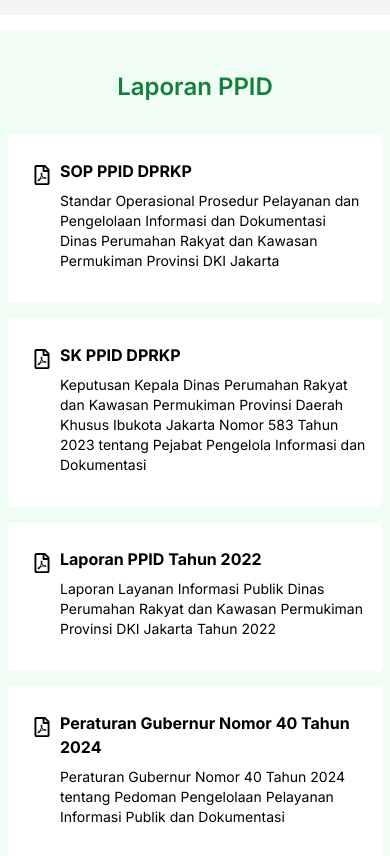
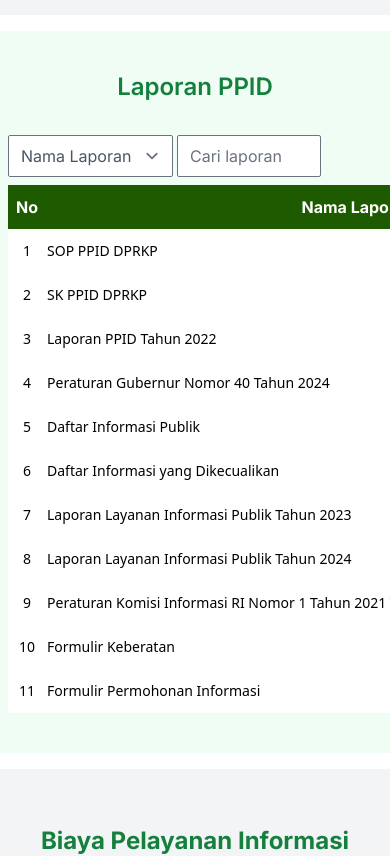
Before and after one commit to 1wasilah1/website-fe, a Next.js app: page /ppid in a window 390 px wide. Shown: the part 7760-8616 px from the top of the page. Built offline with nearby package versions, Linux system fonts and the light colour scheme.

Commit message:
update layout laporan ppid

```diff
--- a/components/PpidContent/LaporanPpid/index.tsx
+++ b/components/PpidContent/LaporanPpid/index.tsx
@@ -1,8 +1,7 @@
 "use client";
-import React from "react";
-import { FaRegFilePdf } from "react-icons/fa";
+import React, { useEffect, useState } from "react";
 
-const ppidItem = [
+let ppidItem = [
   {
     id: 1,
     title: "SOP PPID DPRKP",
@@ -80,21 +79,51 @@ const ppidItem = [
     id: 10,
     title: "Formulir Keberatan",
     link: "https://dprkp.jakarta.go.id/uploaded/webcontent/W0iJ0FIYoM2E65CHcf2P6OswdXHnhsAL.pdf",
-    year: 2023,
+    year: null,
     description: "Formulir Keberatan Informasi PPID",
   },
   {
     id: 11,
     title: "Formulir Permohonan Informasi",
     link: "https://dprkp.jakarta.go.id/uploaded/webcontent/6SVUKvoFUstFvqVQtciOV4H9PPePhnHj.pdf",
-    year: 2023,
+    year: null,
     description: "Formulir Permohonan Informasi PPID",
   },
 ];
 
 export default function LaporanPpid() {
+  const [value, setValue] = useState("");
+  const [dataLaporan, setDataLaporan] = useState([]);
+  const [type, setType] = useState("title");
+
+  useEffect(() => {
+    setDataLaporan(ppidItem);
+  }, []);
+
   const downloadLaporan = (url) => {
     window.open(url, "_blank");
+  };
+
+  const filterSearchBy = (typeFilter) => {
+    setType(typeFilter);
+  };
+
+  const searchValue = (event, keyword) => {
+    if (keyword !== "") {
+      let search;
+      if (type === "year") {
+        search = dataLaporan.filter((data) =>
+          data[type].includes(Number(keyword))
+        );
+      } else {
+        search = dataLaporan.filter((data) =>
+          data[type].toLowerCase().includes(keyword)
+        );
+      }
+      setDataLaporan(search);
+    } else {
+      setDataLaporan(ppidItem);
+    }
   };
 
   return (
@@ -103,26 +132,75 @@ export default function LaporanPpid() {
         <h2 className="text-center text-2xl font-semibold mb-6 text-green-700">
           Laporan PPID
         </h2>
-        <div className="overflow-auto grid md:grid-cols-3 sm:grid-cols-1 gap-4">
-          {ppidItem.map((feature, index) => (
-            <div
-              key={index}
-              className="cursor-pointer bg-white p-4 m-2 h-full flex"
-              onClick={() => downloadLaporan(feature.link)}
-            >
-              <div
-                className={`p-2 rounded-full w-12 h-12 flex items-center justify-center`}
-              >
-                <FaRegFilePdf className="text-xl text-black" />
-              </div>
-              <div>
-                <h3 className="mt-2 text-md font-bold text-black">
-                  {feature.title}
-                </h3>
-                <p className="text-sm text-black mt-2">{feature.description}</p>
-              </div>
-            </div>
-          ))}
+        <div className="flex mx-2">
+          <select
+            id="searchFilter"
+            name="searchFilter"
+            className="select bg-white my-2 mr-1 rounded-sm text-md text-gray-600 overflow-hidden"
+            onChange={(e) => filterSearchBy(e.target.value)}
+          >
+            <option value={"title"}>Nama Laporan</option>
+            <option value={"year"}>Tahun</option>
+          </select>
+          <div className="border-s-green-700 my-2">
+            <input
+              className="input sm:w-64 w-36 bg-white rounded-sm"
+              placeholder="Cari laporan"
+              type="text"
+              onChange={(e) => {
+                setValue(e.currentTarget.value);
+              }}
+              onKeyUp={(event) => {
+                searchValue(event, value);
+              }}
+            />
+          </div>
+        </div>
+
+        <div className="overflow-x-auto space-y-4 w-full mx-2">
+          <table className="table table-compact min-w-max overflow-x-scroll w-full">
+            <thead className="rounded-md bg-[#1E5B00] text-white">
+              <tr className="h-[44px]">
+                <th className="w-auto p-2">No</th>
+                <th className="w-auto">Nama Laporan</th>
+                <th className="w-auto p-2">Tahun</th>
+                <th className="w-auto p-2">Download</th>
+              </tr>
+            </thead>
+            <tbody className="overflow-y-auto bg-white">
+              {dataLaporan && dataLaporan.length > 0 ? (
+                <>
+                  {dataLaporan.map((row, index) => (
+                    <tr className="h-[44px]" key={index}>
+                      <td className="text-sm text-center z-10 bg-white font-sans">
+                        {index + 1}
+                      </td>
+                      <td className="text-sm text-left font-sans">
+                        {row.title ?? ""}
+                      </td>
+                      <td className="text-sm text-center font-sans">
+                        {row.year ?? "-"}
+                      </td>
+                      <td className="w-10 right-0 z-5 text-white text-xs font-sans text-center">
+                        <button
+                          className="bg-[#4e8234] p-2 rounded-sm"
+                          onClick={() => downloadLaporan(row.link)}
+                        >
+                          Lihat Data
+                        </button>
+                      </td>
+                    </tr>
+                  ))}
+                </>
+              ) : (
+                <tr className="h-[44px]">
+                  <td className="w-auto text-center text-black">
+                    Data Tidak Ditemukan
+                  </td>
+                </tr>
+              )}
+            </tbody>
+          </table>
         </div>
       </div>
     </section>
```
